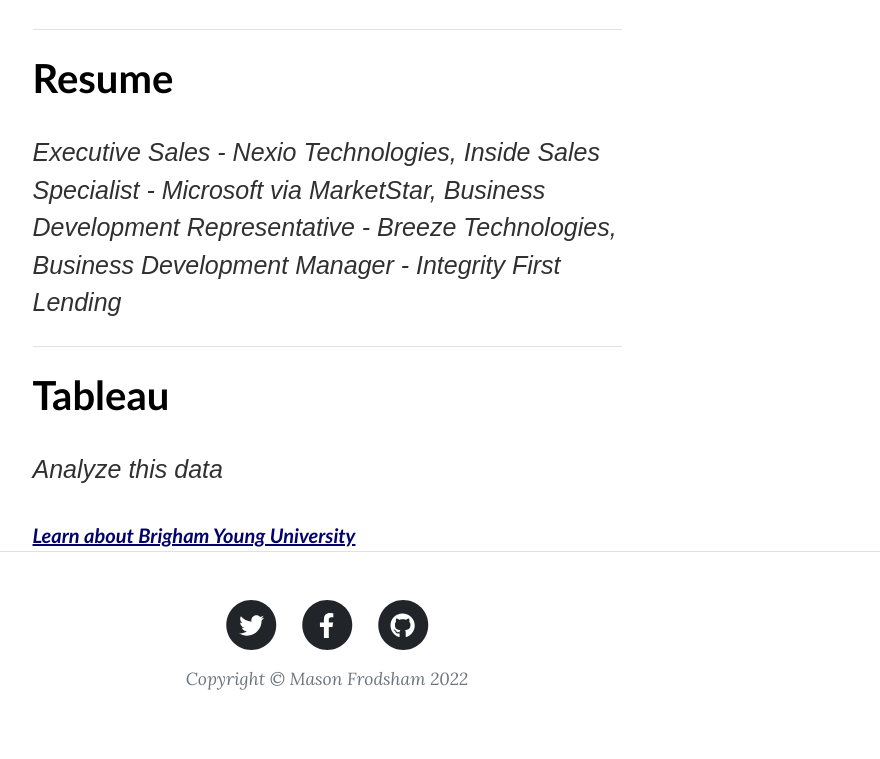
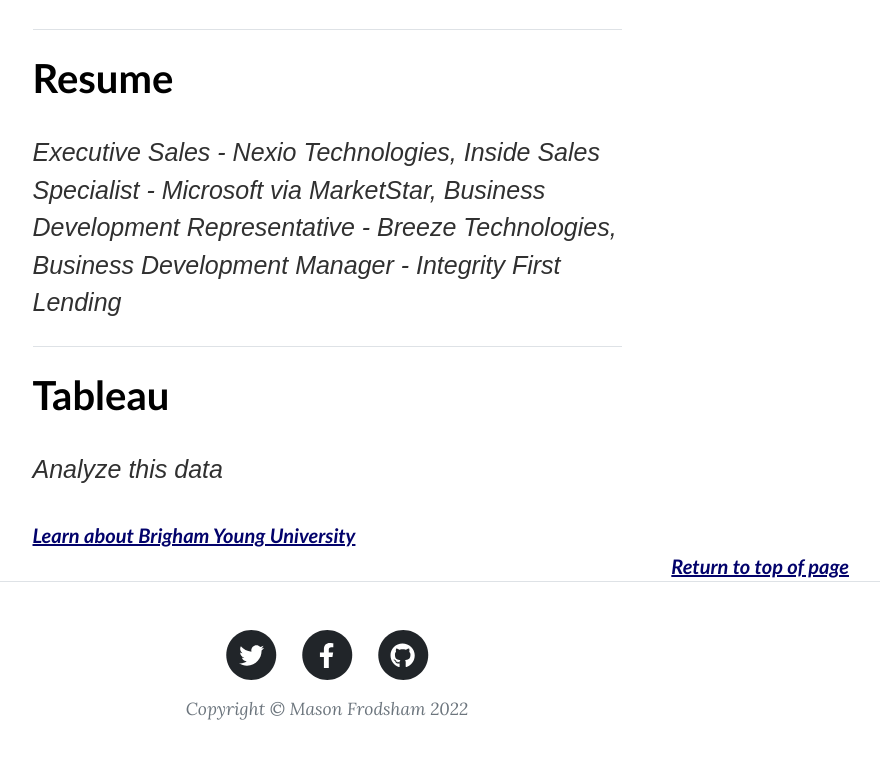
Before and after one commit to 5kiing/IS201, a plain HTML site: page index.html in a window 1280 px wide. Shown: the part 1202-1961 px from the top of the page, without its empty margins (313-1193 px from the left). Drawn offline with nearby package versions, Linux system fonts and the light colour scheme.

Commit message:
Add files via upload

```diff
--- a/index.html
+++ b/index.html
@@ -93,6 +93,7 @@
                     </div>
                     <a href="https://www.byu.edu/" title="BYU Webpage" target="_blank" class="links">Learn about Brigham Young University</a>
                 </div>
+                <a href="#top" class="links">Return to top of page</a>
             </div>
         </div>
         <!-- Footer-->
```
